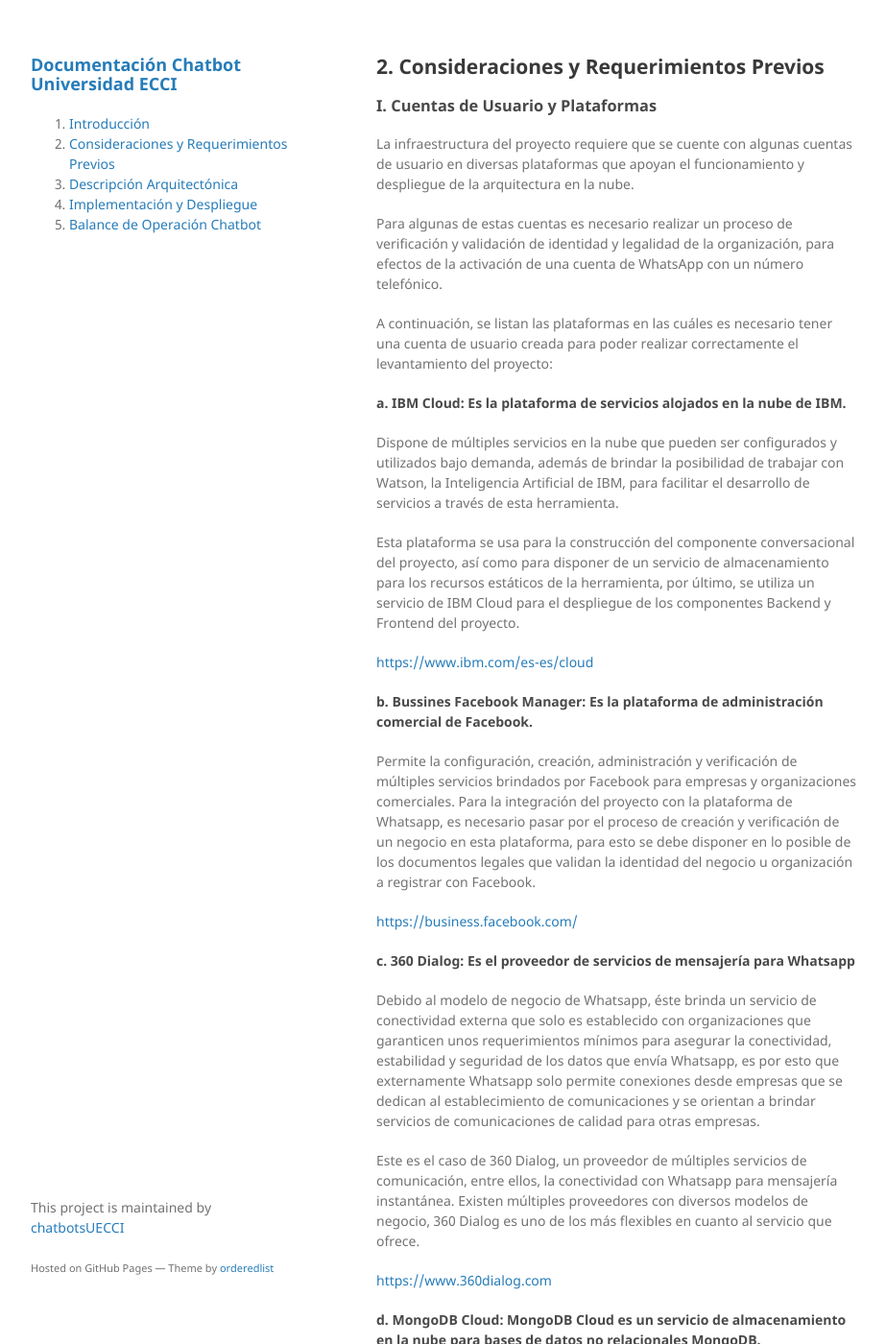
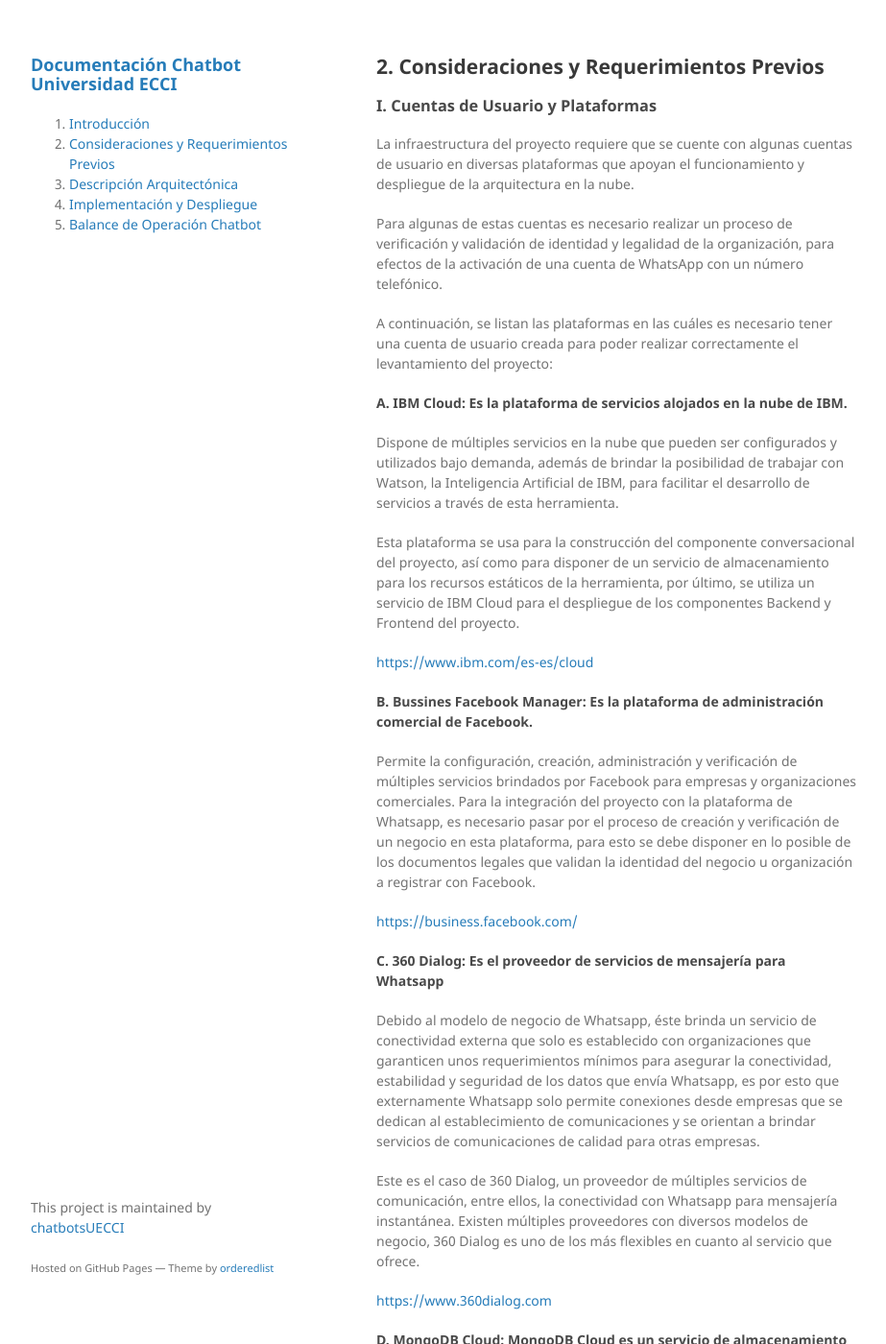
Before and after one commit to chatbotsUECCI/chatbot_ecci_documentation, a Jekyll site: the page built from Chapters/chapter02_consideraciones.md, in a window 1280 px wide and 1400 px high. Shown: the whole window at 96% size, without its empty margins (178-1101 px from the left). Built offline with Jekyll 4.4.1, drawn with Linux system fonts in a browser that asks for light colours; our own code applies the rules of GitHub Pages for plain Markdown files; some of the changed text lies outside the part shown.

Commit message:
Update chapter02_consideraciones.md

```diff
--- a/Chapters/chapter02_consideraciones.md
+++ b/Chapters/chapter02_consideraciones.md
@@ -13,7 +13,7 @@ una cuenta de WhatsApp con un número telefónico.</p>
 <p>A continuación, se listan las plataformas en las cuáles es necesario tener una cuenta
 de usuario creada para poder realizar correctamente el levantamiento del proyecto:</p>
 
-#### a. IBM Cloud: Es la plataforma de servicios alojados en la nube de IBM.
+#### A. IBM Cloud: Es la plataforma de servicios alojados en la nube de IBM.
 
 <p>Dispone de múltiples servicios en la nube que pueden ser configurados y utilizados
 bajo demanda, además de brindar la posibilidad de trabajar con Watson, la Inteligencia
@@ -23,14 +23,14 @@ Artificial de IBM, para facilitar el desarrollo de servicios a través de esta h
 
 <a href="https://www.ibm.com/es-es/cloud">https://www.ibm.com/es-es/cloud</a>
 
-#### b. Bussines Facebook Manager: Es la plataforma de administración comercial de Facebook.
+#### B. Bussines Facebook Manager: Es la plataforma de administración comercial de Facebook.
 
 <p>Permite la configuración, creación, administración y verificación de múltiples servicios brindados por Facebook para empresas y organizaciones comerciales. Para la
 integración del proyecto con la plataforma de Whatsapp, es necesario pasar por el proceso de creación y verificación de un negocio en esta plataforma, para esto se debe disponer en lo posible de los documentos legales que validan la identidad del negocio u organización a registrar con Facebook.</p>
 
 <a href="https://business.facebook.com/">https://business.facebook.com/</a>
 
-#### c. 360 Dialog: Es el proveedor de servicios de mensajería para Whatsapp
+#### C. 360 Dialog: Es el proveedor de servicios de mensajería para Whatsapp
 
 <p>Debido al modelo de negocio de Whatsapp, éste brinda un servicio de conectividad externa que solo es establecido con organizaciones que garanticen unos
 requerimientos mínimos para asegurar la conectividad, estabilidad y seguridad de los
@@ -43,7 +43,7 @@ cuanto al servicio que ofrece.</p>
 
 <a href="https://www.360dialog.com">https://www.360dialog.com</a>
 
-#### d. MongoDB Cloud: MongoDB Cloud es un servicio de almacenamiento en la nube para bases de datos no relacionales MongoDB.
+#### D. MongoDB Cloud: MongoDB Cloud es un servicio de almacenamiento en la nube para bases de datos no relacionales MongoDB.
 
 <p>MongoDB es un gestor de bases de datos no relacionales (Nosql) que ofrece velocidad, dinamismo, fácil integración, y más. Puede ser implementado en múltiples formas, para efectos de este proyecto se hace uso de la plataforma Cloud de MongoDB para levantar y desplegar de manera fácil y sencilla las bases de datos del proyecto en un entorno Cloud.</p>
 
@@ -56,9 +56,9 @@ cuanto al servicio que ofrece.</p>
 
 <p>Facebook es muy riguroso en su habilitación de servicios comerciales, y es por esto que solicita que cualquier organización que requiera utilizar algunos de sus servicios principales de manera comercial deba estar debidamente registrada como organización o empresa comercial, y debe presentar documentos de soporte legal que certifiquen:</p>
 
-<p>a. Nombre Legal de la Organización</p>
+<p><b>A. Nombre Legal de la Organización</b></p>
 
-<p>b. Dirección Física de la Organización</p>
+<p><b>B. Dirección Física de la Organización</b></p>
 
 <p>Con este proceso Facebook valida la identidad de la organización que quiere usar sus
 servicios, para mantener seguros a sus usuarios de las entidades con las que trabaja;
```
